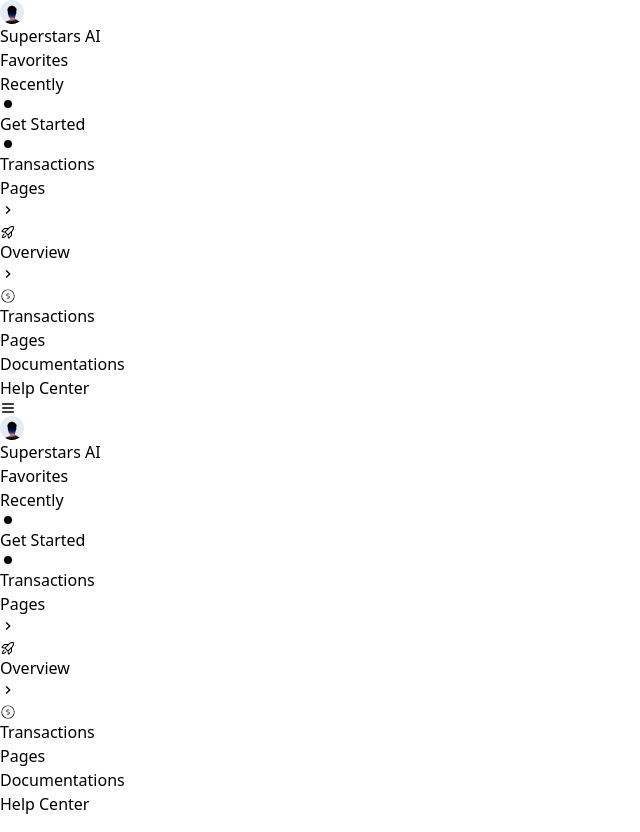
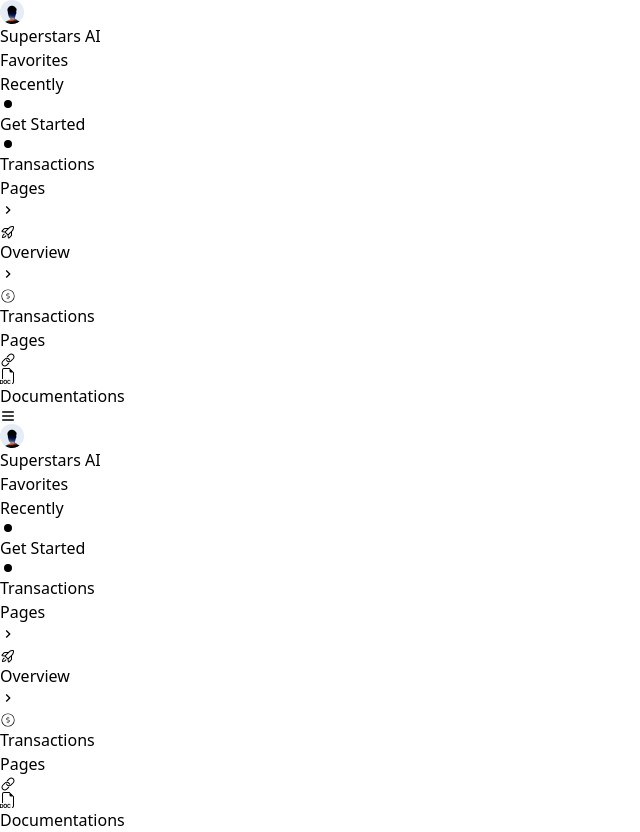
Before and after one commit to priyans619/Dashboard-UI, a React (Vite) app: page / in a window 1280 px wide. Shown: the whole page, without its empty margins (0-640 px from the left). Built offline with nearby package versions, Linux system fonts and the light colour scheme.

Commit message:
documentation section

```diff
--- a/src/components/leftSidebar/Section3.jsx
+++ b/src/components/leftSidebar/Section3.jsx
@@ -1,5 +1,7 @@
 import React from 'react';
 import { Link } from 'react-router-dom';
+import { IoIosLink } from "react-icons/io";
+import { BsFiletypeDoc } from "react-icons/bs";
 
 const Section3 = () => {
   return (
@@ -7,8 +9,11 @@
       <h1 className="text-sm mb-4 text-gray-400 mt-4">Pages</h1>
       <nav>
         <ul>
-          <li className="text-sm mb-2"><Link to="/">Documentations</Link></li>
-          <li className="text-sm mb-2"><Link to="/">Help Center</Link></li>
+          <li className="text-sm mb-2 flex items-center">
+            <IoIosLink className="text-gray-300 text-xl cursor-pointer" />
+            <BsFiletypeDoc className="text-black text-xl ml-1" />
+            <Link to="/" className="ml-2">Documentations</Link>
+          </li>
         </ul>
       </nav>
     </>
```
